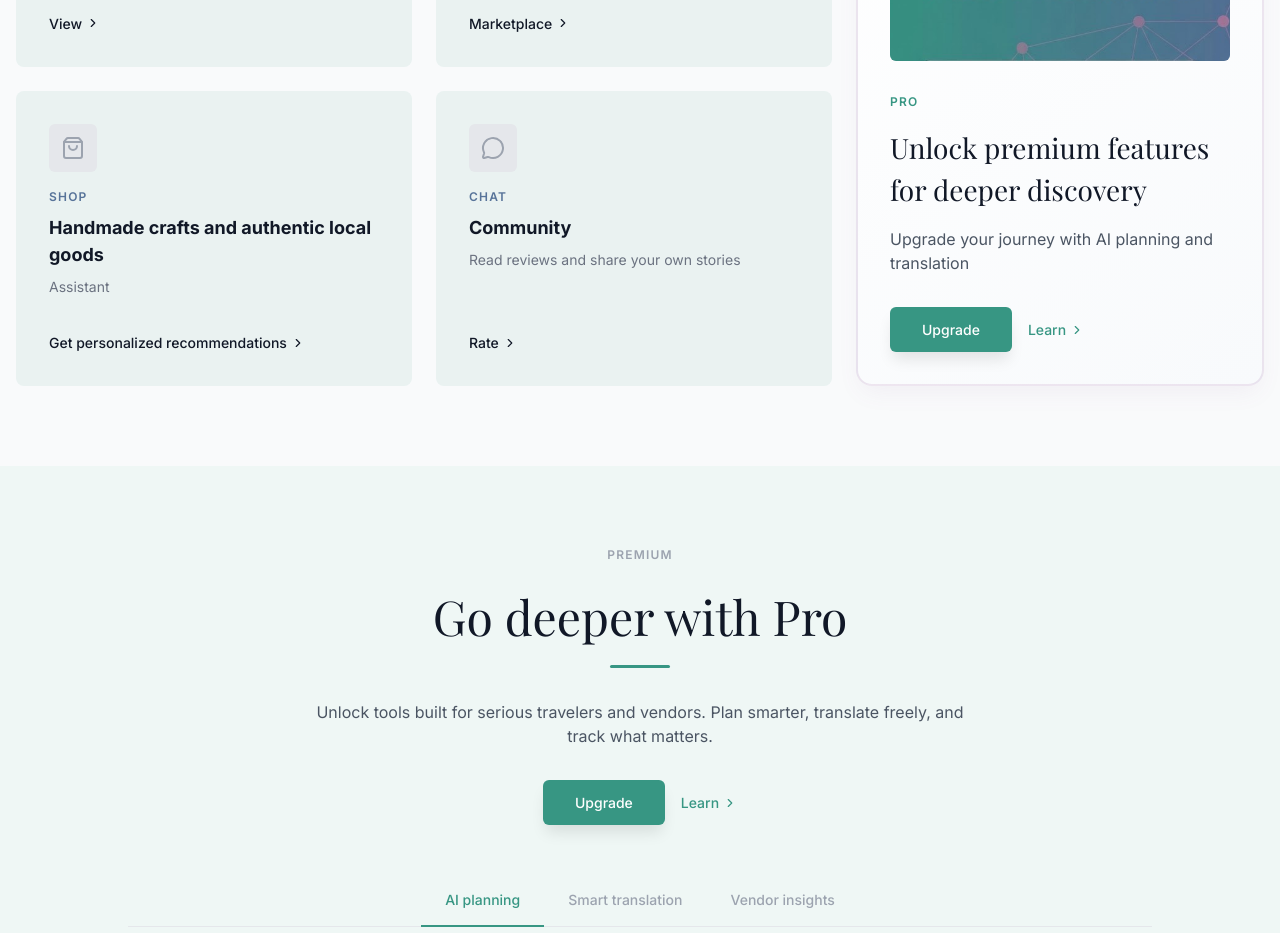
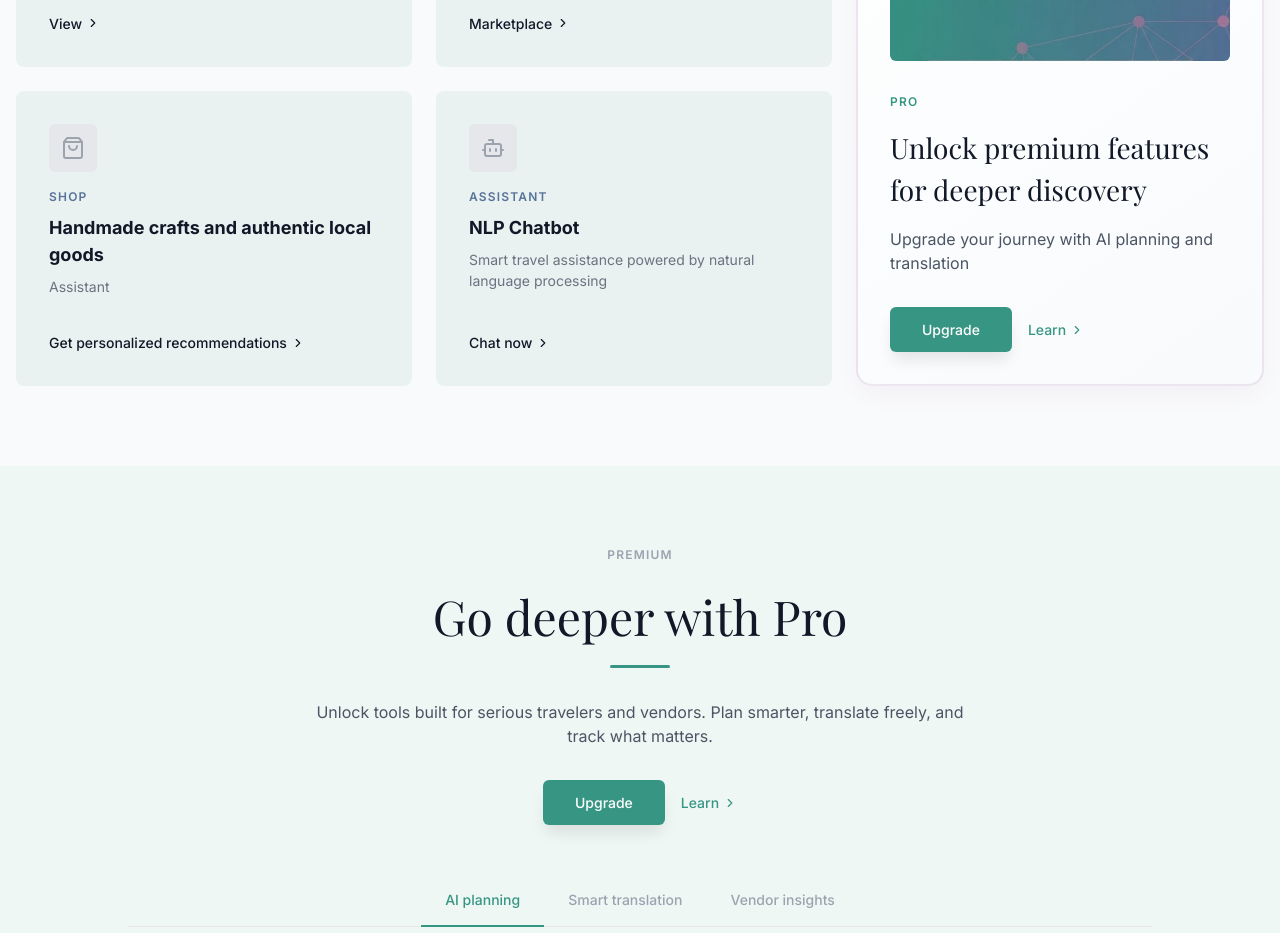
Before and after one commit to MatheeshaB2004/Ayubowan-Connect, a Next.js app in the folder ayubowan-connect- next js/: page /landing in a window 1280 px wide. Shown: the part 1383-2316 px from the top of the page. Built offline with nearby package versions, Linux system fonts and the light colour scheme; a web font is replaced by a local one.

Commit message:
refactor: update offer card to use NLP chatbot icon and description

```diff
--- a/ayubowan-connect- next js/app/landing/page.tsx
+++ b/ayubowan-connect- next js/app/landing/page.tsx
@@ -5,7 +5,7 @@ import {
   ChevronRight, Linkedin, Twitter, Globe,
   Calendar, Map, ShoppingBag, MessageCircle,
   Search, FileText, Phone, CalendarCheck,
-  Star
+  Star, Bot
 } from 'lucide-react';
 import '../../styles/pages/Landing.css';
 
@@ -145,13 +145,13 @@ const LandingPage: React.FC = () => {
             {/* Card 4 */}
             <div className="offer-card">
               <div className="offer-icon-wrapper">
-                <MessageCircle size={24} />
+                <Bot size={24} />
               </div>
-              <span className="section-tag tag-waikawa" style={{marginBottom: '0.5rem'}}>Chat</span>
-              <h3 className="offer-card-title">Community</h3>
-              <p className="offer-card-desc">Read reviews and share your own stories</p>
+              <span className="section-tag tag-waikawa" style={{marginBottom: '0.5rem'}}>Assistant</span>
+              <h3 className="offer-card-title">NLP Chatbot</h3>
+              <p className="offer-card-desc">Smart travel assistance powered by natural language processing</p>
               <a href="#" className="offer-link">
-                Rate <ChevronRight size={14} className="ml-1" />
+                Chat now <ChevronRight size={14} className="ml-1" />
               </a>
             </div>
           </div>
```
